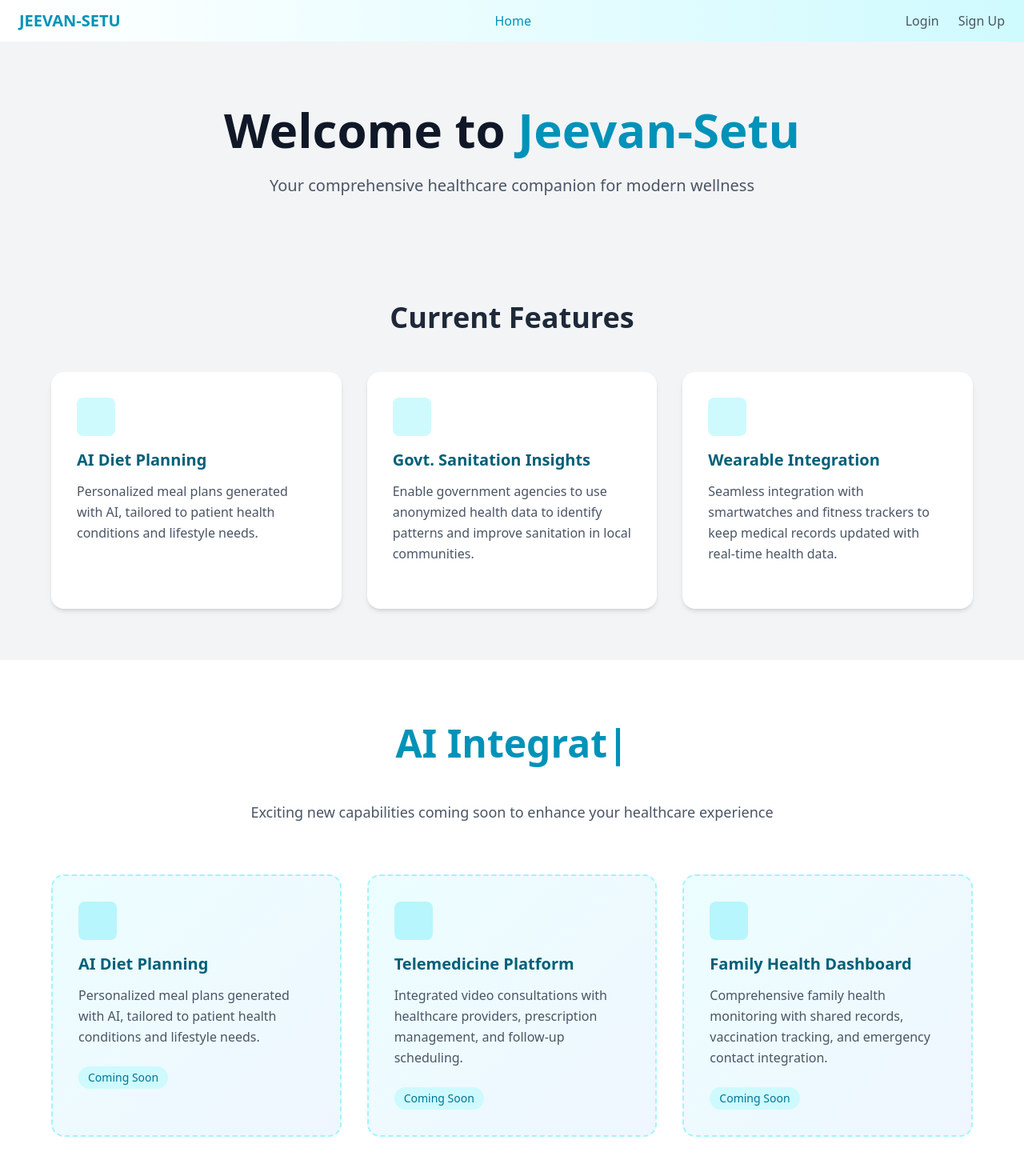
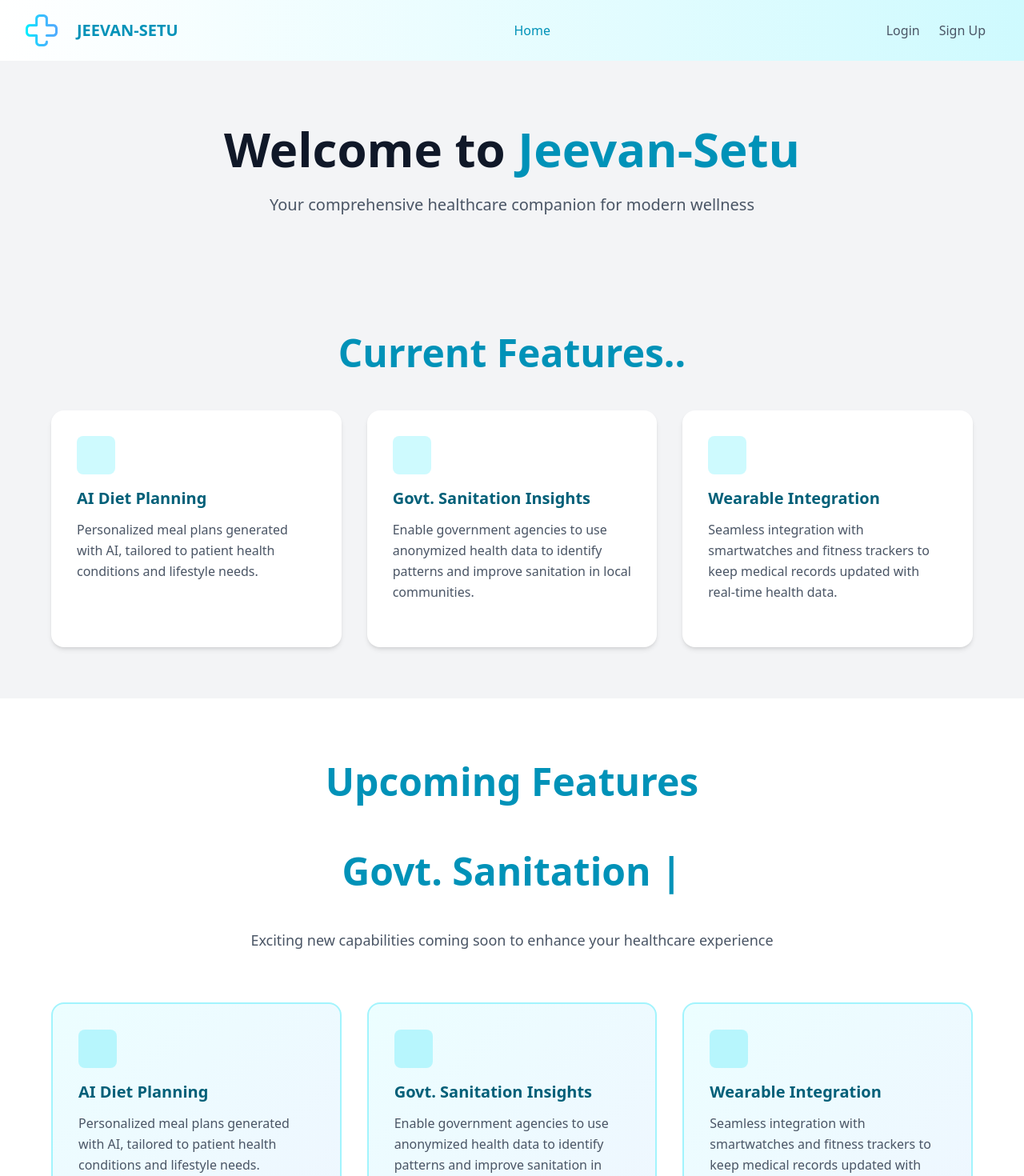
Before and after one commit to devaryankhare/Mritunjay-Smackathon, a React (Vite) app: page / in a window 1280 px wide. Shown: the top 1470 px of the page at 80% size. Built offline with nearby package versions, Linux system fonts and the light colour scheme; no server answers.

Commit message:
navbar-img

```diff
--- a/src/components/Home.jsx
+++ b/src/components/Home.jsx
@@ -18,9 +18,22 @@ export default function Home() {
       {/* Current Features Section */}
       <section className="py-16 px-4">
         <div className="max-w-6xl mx-auto">
-          <h2 className="text-3xl md:text-4xl font-bold text-center mb-12 text-gray-800">
+          <h2 className="text-4xl md:text-5xl font-bold text-cyan-600 mb-8 min-h-[80px] flex items-center justify-center">
             Current Features
-          </h2>
+
+          {/* <h2 className="text-4xl md:text-5xl font-bold text-cyan-600 mb-8 min-h-[80px] flex items-center justify-center"> */}
+              <ReactTyped
+                strings={[
+                  ".",
+                ]}
+                typeSpeed={100}
+                backSpeed={100}
+                loop={true}
+                showCursor={true}
+                cursorChar="."
+              />
+            </h2>
+
           <div className="grid grid-cols-1 md:grid-cols-3 gap-8">
             {/* Feature 1 */}
             <div className="bg-white p-8 rounded-2xl shadow-md hover:shadow-[0_8px_25px_rgba(103,232,249,0.3)] transition-all duration-300 transform hover:-translate-y-1">
@@ -78,12 +91,15 @@ export default function Home() {
         <div className="max-w-6xl mx-auto">
           <div className="text-center mb-16">
             <h2 className="text-4xl md:text-5xl font-bold text-cyan-600 mb-8 min-h-[80px] flex items-center justify-center">
+              Upcoming Features
+              </h2>
+              <h2 className="text-4xl md:text-5xl font-bold text-cyan-600 mb-8 min-h-[80px] flex items-center justify-center">
               <ReactTyped
                 strings={[
-                  "Upcoming Features",
+
                   "AI Integration",
-                  "Advanced Analytics",
-                  "Telemedicine Support",
+                  "Govt. Sanitation Insights",
+                  "Wearable Integration",
                 ]}
                 typeSpeed={100}
                 backSpeed={60}
@@ -99,7 +115,7 @@ export default function Home() {
 
           <div className="grid grid-cols-1 md:grid-cols-3 gap-8">
             {/* Upcoming Feature 1 */}
-            <div className="bg-gradient-to-br from-cyan-50 to-blue-50 p-8 rounded-2xl border-2 border-dashed border-cyan-200 hover:border-cyan-300 transition-all duration-300">
+            <div className="bg-gradient-to-br from-cyan-50 to-blue-50 p-8 rounded-2xl border-2  border-cyan-200 hover:border-cyan-300 transition-all duration-300">
               <div className="mb-6">
                 <div className="w-12 h-12 bg-cyan-200 rounded-lg flex items-center justify-center mb-4 opacity-70">
                   <span className="text-cyan-700 text-2xl"></span>
@@ -117,17 +133,16 @@ export default function Home() {
             </div>
 
             {/* Upcoming Feature 2 */}
-            <div className="bg-gradient-to-br from-cyan-50 to-blue-50 p-8 rounded-2xl border-2 border-dashed border-cyan-200 hover:border-cyan-300 transition-all duration-300">
+            <div className="bg-gradient-to-br from-cyan-50 to-blue-50 p-8 rounded-2xl border-2  border-cyan-200 hover:border-cyan-300 transition-all duration-300">
               <div className="mb-6">
                 <div className="w-12 h-12 bg-cyan-200 rounded-lg flex items-center justify-center mb-4 opacity-70">
                   <span className="text-cyan-700 text-2xl"></span>
                 </div>
                 <h3 className="text-xl font-semibold text-cyan-800 mb-3">
-                  Telemedicine Platform
+                 Govt. Sanitation Insights
                 </h3>
                 <p className="text-gray-600 leading-relaxed">
-                  Integrated video consultations with healthcare providers,
-                  prescription management, and follow-up scheduling.
+                  Enable government agencies to use anonymized health data to identify patterns and improve sanitation in local communities.
                 </p>
               </div>
               <span className="inline-block bg-cyan-100 text-cyan-700 px-3 py-1 rounded-full text-sm font-medium">
@@ -136,17 +151,16 @@ export default function Home() {
             </div>
 
             {/* Upcoming Feature 3 */}
-            <div className="bg-gradient-to-br from-cyan-50 to-blue-50 p-8 rounded-2xl border-2 border-dashed border-cyan-200 hover:border-cyan-300 transition-all duration-300">
+            <div className="bg-gradient-to-br from-cyan-50 to-blue-50 p-8 rounded-2xl border-2  border-cyan-200 hover:border-cyan-300 transition-all duration-300">
               <div className="mb-6">
                 <div className="w-12 h-12 bg-cyan-200 rounded-lg flex items-center justify-center mb-4 opacity-70">
                   <span className="text-cyan-700 text-2xl"></span>
                 </div>
                 <h3 className="text-xl font-semibold text-cyan-800 mb-3">
-                  Family Health Dashboard
+                 Wearable Integration
                 </h3>
                 <p className="text-gray-600 leading-relaxed">
-                  Comprehensive family health monitoring with shared records,
-                  vaccination tracking, and emergency contact integration.
+                  Seamless integration with smartwatches and fitness trackers to keep medical records updated with real-time health data.
                 </p>
               </div>
               <span className="inline-block bg-cyan-100 text-cyan-700 px-3 py-1 rounded-full text-sm font-medium">
--- a/src/components/Navbar.jsx
+++ b/src/components/Navbar.jsx
@@ -32,6 +32,9 @@ export default function Navbar() {
   return (
     <nav className="bg-gradient-to-r from-white to-cyan-100 shadow-md">
       <div className="container mx-auto flex items-center justify-between px-6 py-3">
+        <img src="src/assets/images/pharmacy.png" className="h-10 w-10 object-contain ml-2"  alt="logo" />
+      <div className="container mx-auto flex items-center justify-between px-6 py-3">
+
         {/* Logo - Kept original styling */}
         <div className="flex items-center space-x-2">
           <div className="text-cyan-600 font-bold text-xl">JEEVAN-SETU</div>
@@ -167,6 +170,8 @@ export default function Navbar() {
           </button>
         </div>
       </div>
+      </div>
+
 
       {/* Mobile Menu */}
       {menuOpen && (
```
Also changed, not shown: src/assets/images/user-icon.png (added).
